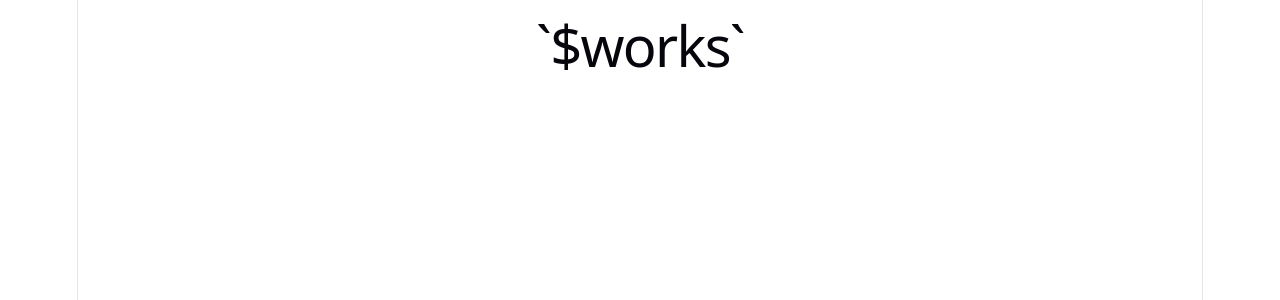
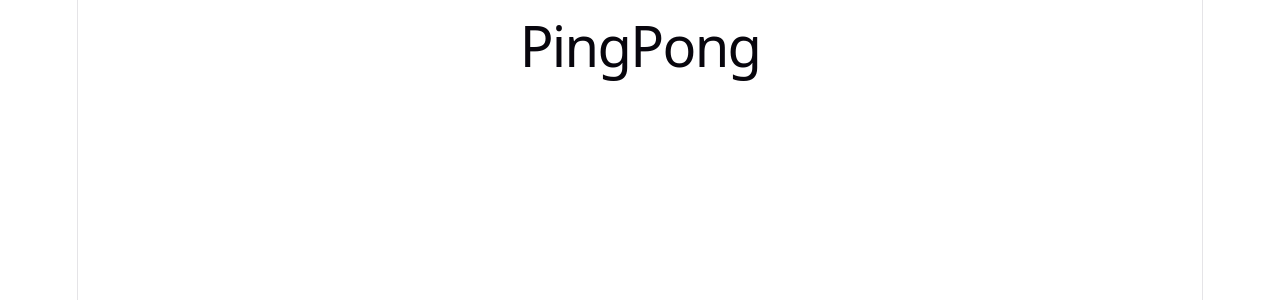
Before and after one commit to aleksei2834/PingPongFrontend, a React (Vite) app: page / in a window 1280 px wide. Shown: the top 300 px of the page. Built offline with nearby package versions, Linux system fonts and the light colour scheme.

Commit message:
test commit

```diff
--- a/src/App.tsx
+++ b/src/App.tsx
@@ -1,7 +1,5 @@
-import { test } from '@/shared/test';
-
 function App() {
-  return <h1>`${test}`</h1>;
+  return <h1>PingPong</h1>;
 }
 
 export default App;
--- a/src/shared/test.ts
+++ /dev/null
@@ -1 +0,0 @@
-export const test = 'works';
```
Also changed, not shown: package.json (+13 -1 lines), 2 other files (tests, documents, lock files or other folders).
